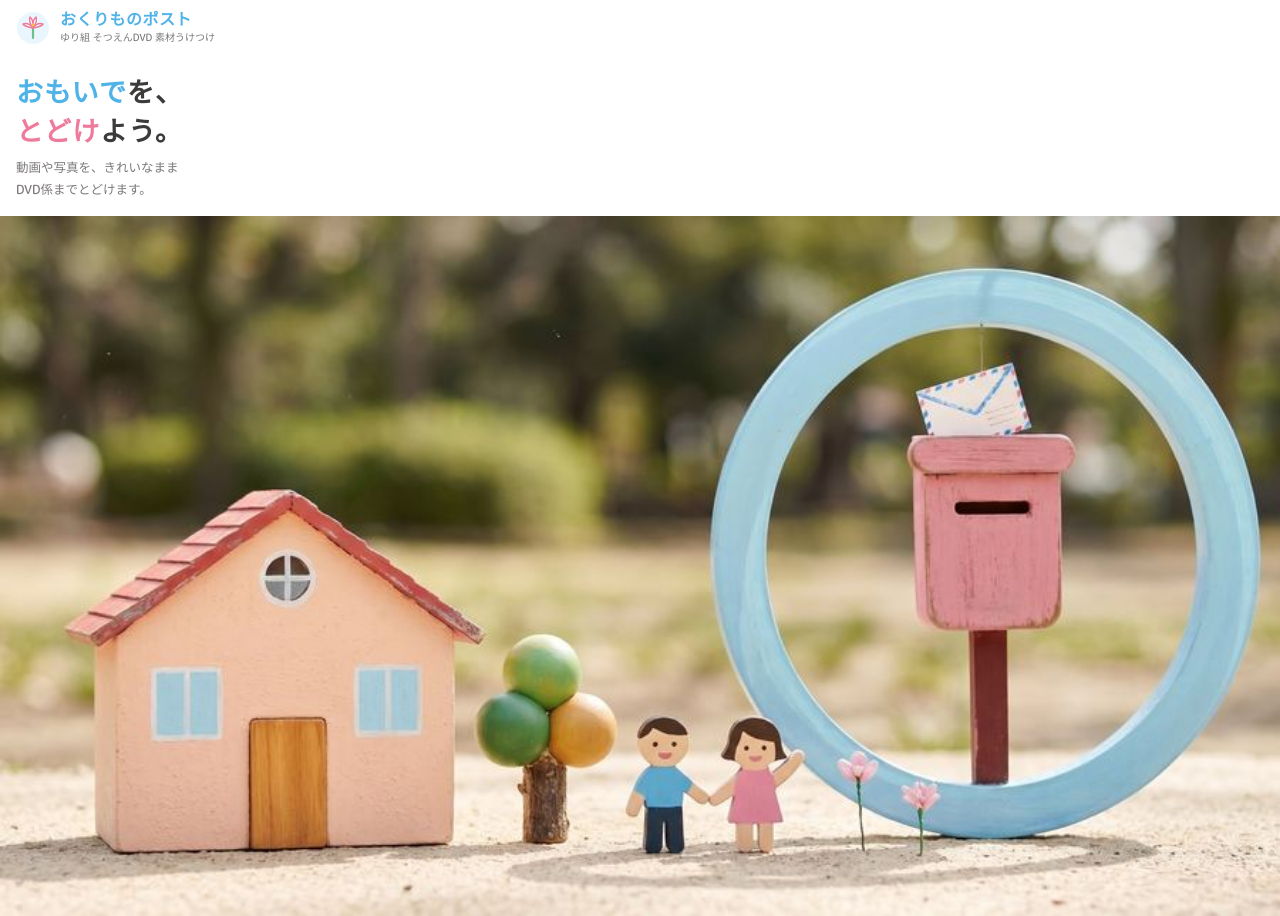
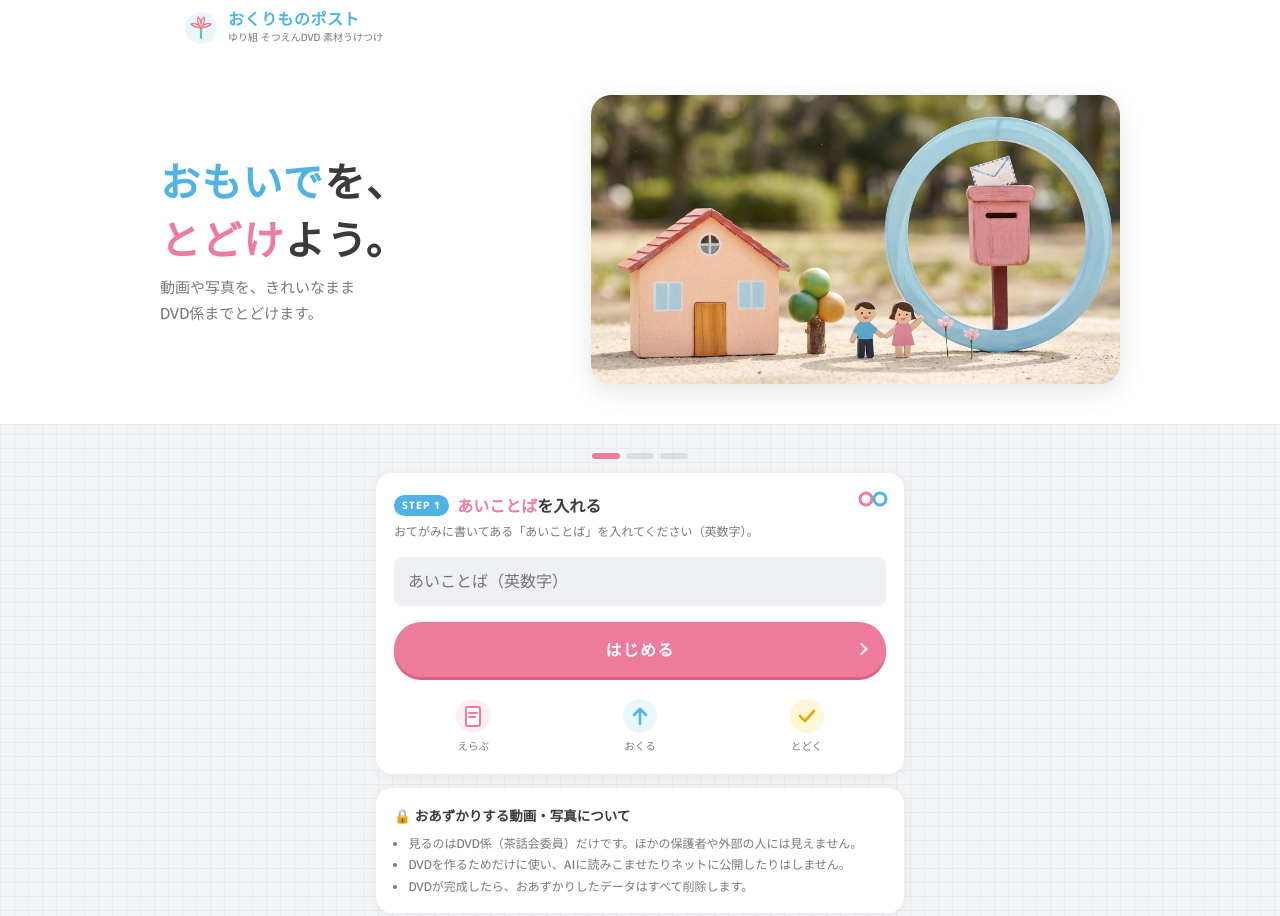
Before and after one commit to wakoudou-t/yurigumi-post, a plain HTML site: page index.html in a window 1280 px wide. Shown: the top 916 px of the page. Drawn offline with Linux system fonts and the light colour scheme.

Commit message:
Add files via upload

```diff
--- a/index.html
+++ b/index.html
@@ -93,6 +93,18 @@ footer b{font-size:13px}
 .confetti{position:fixed;inset:0;pointer-events:none;overflow:hidden;z-index:9}
 .confetti i{position:absolute;top:-20px;width:9px;height:13px;border-radius:3px;animation:fall 2.6s linear forwards}
 @keyframes fall{to{transform:translateY(110vh) rotate(540deg)}}
+
+/* パソコンなど広い画面：文字は左、写真は右。全体を中央にまとめる */
+.top{padding-left:max(16px,calc((100% - 960px)/2 + 24px));padding-right:max(16px,calc((100% - 960px)/2 + 24px))}
+@media (min-width:760px){
+  .hero{padding:40px 24px;border-bottom:1px solid var(--line)}
+  .hero-in{max-width:960px;margin:0 auto;display:grid;grid-template-columns:1fr 1.35fr;gap:40px;align-items:center}
+  .hero h1{font-size:40px}
+  .hero p{font-size:15px}
+  .hero img.scene{width:100%;margin:0;border-radius:20px;box-shadow:0 8px 24px rgba(40,50,70,.12)}
+  .wrap{max-width:560px}
+  .steps{margin-top:28px}
+}
 </style>
 </head>
 <body>
@@ -105,9 +117,11 @@ footer b{font-size:13px}
 </div>
 
 <div class="hero">
-  <h1><span class="b">おもいで</span>を、<br><span class="p">とどけ</span>よう。</h1>
-  <p>動画や写真を、きれいなまま<br>DVD係までとどけます。</p>
+  <div class="hero-in">
+  <div class="hero-text"><h1><span class="b">おもいで</span>を、<br><span class="p">とどけ</span>よう。</h1>
+  <p>動画や写真を、きれいなまま<br>DVD係までとどけます。</p></div>
   <img class="scene" alt="" src="hero.jpg">
+  </div>
 </div>
 
 <div class="wrap">
```
